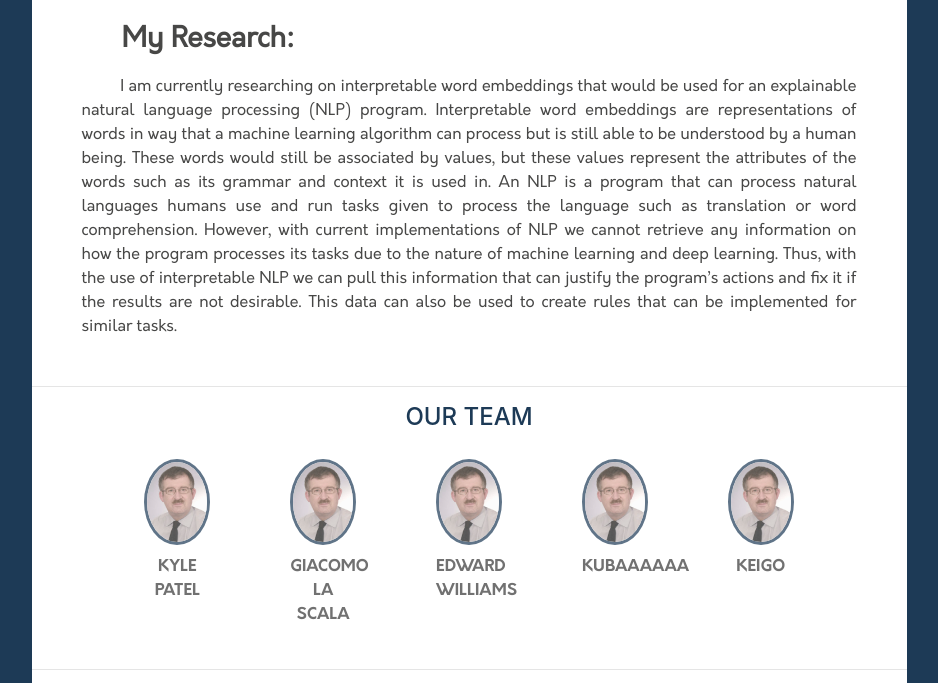
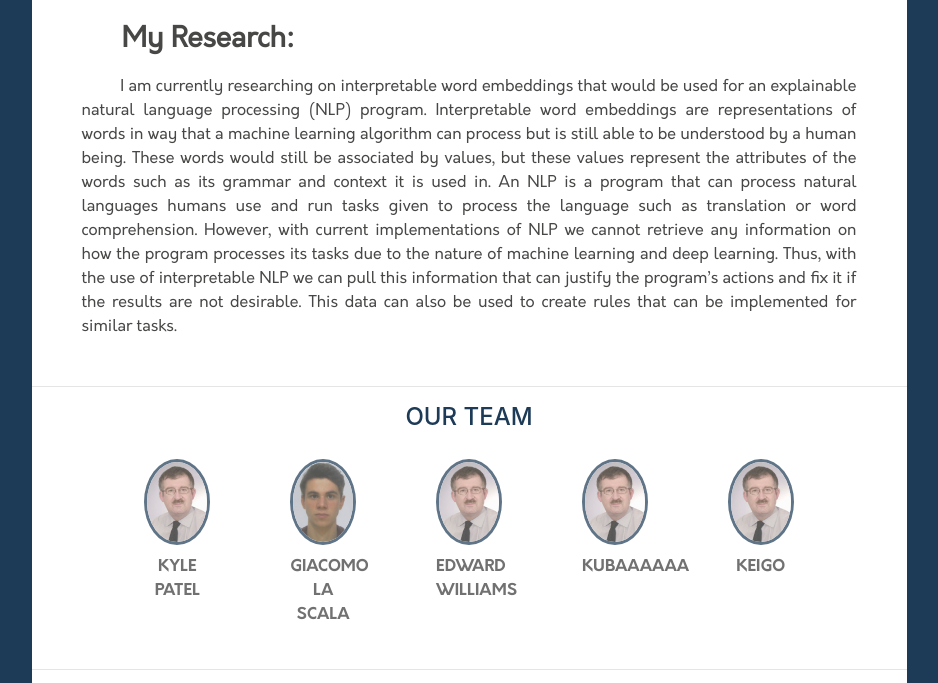
Before and after one commit to TheKubek/Piyawat-Lertvittayakumjorn, a plain HTML site: page index.html in a window 1280 px wide. Shown: the part 886-1569 px from the top of the page, without its empty margins (171-1109 px from the left). Drawn offline with nearby package versions, Linux system fonts and the light colour scheme.

Commit message:
Added photo-Jack

```diff
--- a/index.html
+++ b/index.html
@@ -107,23 +107,23 @@
       <div class="row">
         <div class="col-sm-1"></div>
         <div class="col-sm-2 ourPics">
-          <img class="img-fluid rounded-circle us" src="fhb.jpg" alt="">
+          <img class="img-fluid rounded-circle us" src="Content/Images/fhb.jpg" alt="">
           <p class="names">KYLE PATEL</p>
         </div>
         <div class="col-sm-2 ourPics">
-          <img class="img-fluid rounded-circle us" src="fhb.jpg" alt="">
+          <img class="img-fluid rounded-circle us" src="Content/Images/gl818.jpg" alt="">
           <p class="names">GIACOMO LA SCALA</p>
         </div>
         <div class="col-sm-2 ourPics">
-          <img class="img-fluid rounded-circle us" src="fhb.jpg" alt="">
+          <img class="img-fluid rounded-circle us" src="Content/Images/fhb.jpg" alt="">
           <p class="names">EDWARD WILLIAMS</p>
         </div>
         <div class="col-sm-2 ourPics">
-          <img class="img-fluid rounded-circle us" src="fhb.jpg" alt="">
+          <img class="img-fluid rounded-circle us" src="Content/Images/fhb.jpg" alt="">
           <p class="names">KUBAAAAAA</p>
         </div>
         <div class="col-sm-2 ourPics">
-          <img class="img-fluid rounded-circle us" src="fhb.jpg" alt="">
+          <img class="img-fluid rounded-circle us" src="Content/Images/fhb.jpg" alt="">
           <p class="names">KEIGO</p>
         </div>
         <div class="col-sm-1"></div>
```
Also changed, not shown: Content/Images/fhb.jpg (added), Content/Images/gl818.jpg (added), Content/Images/someBrain.png.
